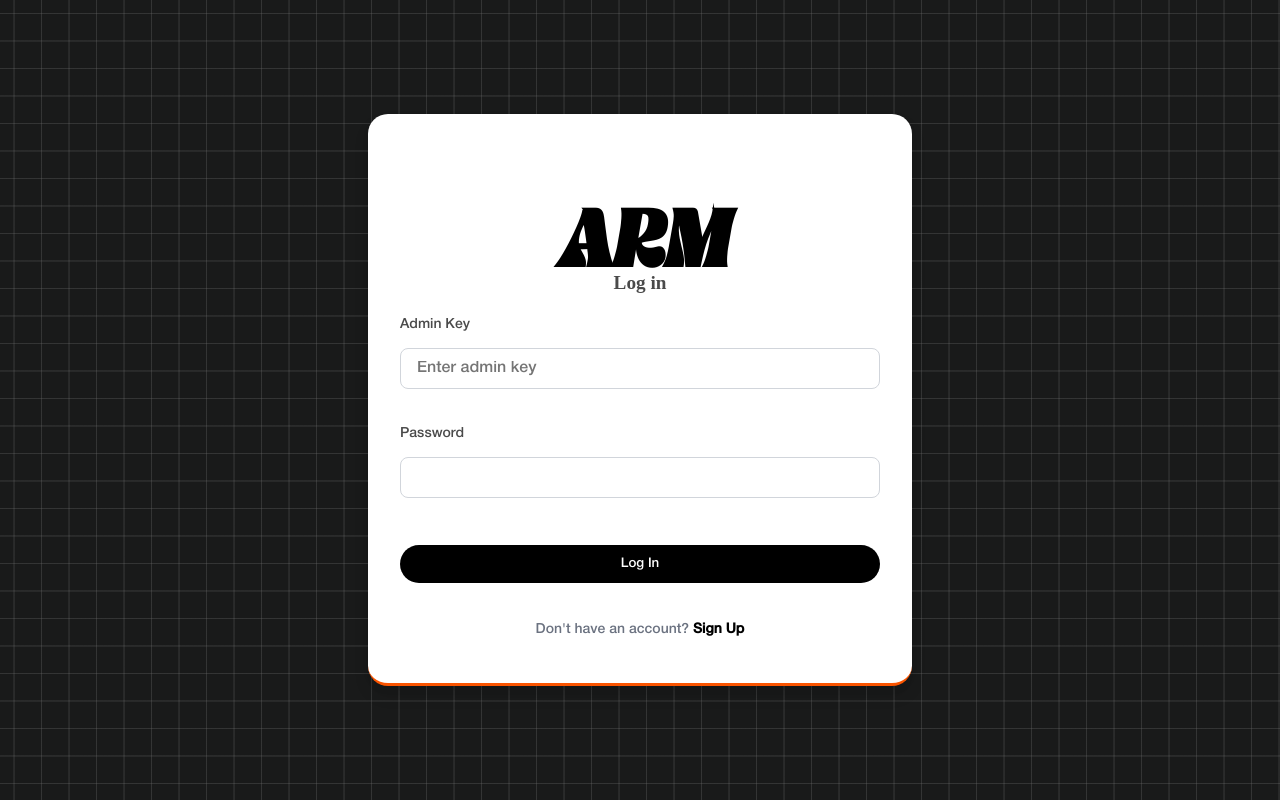
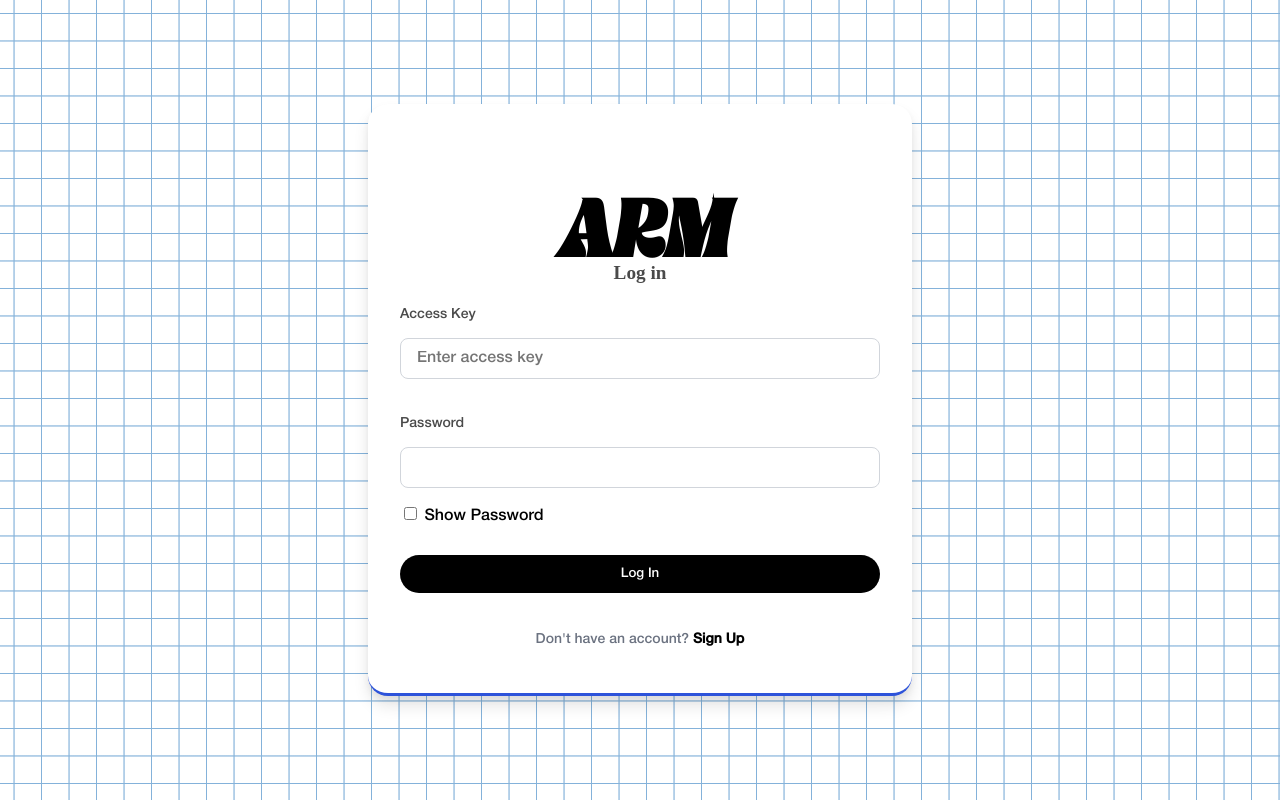
Before and after one commit to isstudint/ARM, a PHP site: page /frontend/login.php in a window 1280 px wide. Run offline with PHP 8.4, Linux system fonts and the light colour scheme; some web fonts are replaced.

Commit message:
validation

```diff
--- a/Css/login.css
+++ b/Css/login.css
@@ -27,14 +27,13 @@ html, body {
   padding: 0;
 }
 
+
 .container {
   width: 100%;
   height: 100%;
-  --color: rgba(114, 114, 114, 0.3);
-  background-color: #191a1a;
-  background-image: linear-gradient(0deg, transparent 24%, var(--color) 25%, var(--color) 26%, transparent 27%,transparent 74%, var(--color) 75%, var(--color) 76%, transparent 77%,transparent),
-      linear-gradient(90deg, transparent 24%, var(--color) 25%, var(--color) 26%, transparent 27%,transparent 74%, var(--color) 75%, var(--color) 76%, transparent 77%,transparent);
-  background-size: 55px 55px;
+   --color: #84b2da;
+ background-image: linear-gradient(0deg, transparent 24%, var(--color) 25%, var(--color) 26%, transparent 27%,transparent 74%, var(--color) 75%, var(--color) 76%, transparent 77%,transparent), linear-gradient(90deg, transparent 24%, var(--color) 25%, var(--color) 26%, transparent 27%,transparent 74%, var(--color) 75%, var(--color) 76%, transparent 77%,transparent);
+      background-size: 55px 55px;
   display: flex;
   align-items: center;
   justify-content: center;
@@ -69,7 +68,7 @@ body {
     padding: 2rem;
     border-radius: 1.25rem;
     box-shadow: 0 10px 15px rgba(0, 0, 0, 0.1), 0 4px 6px rgba(0, 0, 0, 0.05);
-  border-bottom: 3px solid #fa5400;
+  border-bottom: 3px solid #2d53da;
   animation: fadeIn 0.4s ease-out;
 
 }
--- a/frontend/login.php
+++ b/frontend/login.php
@@ -6,53 +6,48 @@ include ("func.php");
 $error_msg = "";
 
 if($_SERVER['REQUEST_METHOD'] == "POST"){
-    $admin_key = isset($_POST['accesskey']) ? $_POST['accesskey'] : '';
+    $access_key = isset($_POST['accesskey']) ? $_POST['accesskey'] : '';
     $password = isset($_POST['password']) ? $_POST['password'] : '';
 
-    if(!empty($admin_key) && !empty($password)){
-        $query = "SELECT * FROM users WHERE is_admin >= 1 LIMIT 1";
-        $result = mysqli_query($conn, $query);
+    if(!empty($access_key) && !empty($password)){
+        // Query to find user with the provided access key
+        $query = "SELECT * FROM users WHERE access_key = ?";
+        $stmt = $conn->prepare($query);
+        $stmt->bind_param("s", $access_key);
+        $stmt->execute();
+        $result = $stmt->get_result();
 
-        if($result && mysqli_num_rows($result) > 0){
-            $user_data = mysqli_fetch_assoc($result);
+        if($result && $result->num_rows > 0){
+            $user_data = $result->fetch_assoc();
 
-            $valid_admin_keys = array("ARM2023admin", "RapRap2023", "Ronz2023", "Marvs2023","Fein");
-            $valid_coach_keys = array("Respect", "MG","DNA");
-
-            if(in_array($admin_key, $valid_admin_keys) && $user_data['password'] === $password){
+            // Verify the password (plain text comparison)
+            if($password === $user_data['password']){
+                // Set session variables
                 $_SESSION['id'] = $user_data['id'];
                 $_SESSION['fullname'] = $user_data['fullname'];
-                $_SESSION['is_admin'] = 1;
+                $_SESSION['is_admin'] = $user_data['is_admin'];
 
                 header("Location: teams.php");
-                die;
-            }
-            else if(in_array($admin_key, $valid_coach_keys) && $user_data['password'] === $password){
-                $_SESSION['id'] = $user_data['id'];
-                $_SESSION['fullname'] = $user_data['fullname'];
-                $_SESSION['is_admin'] = 2;
-
-                header("Location: teams.php");
-                die;
-            }
-            else {
+                exit();
+            } else {
                 $error_msg = "Invalid access key or password!";
             }
         } else {
-            $error_msg = "No user account found!";
+            $error_msg = "Access key not registered!";
         }
     } else {
         $error_msg = "Please enter both access key and password!";
     }
 }
 ?>
+
 <!DOCTYPE html>
 <html lang="en">
 <head>
     <meta charset="UTF-8">
     <meta name="viewport" content="width=device-width, initial-scale=1.0">
     <title>ARM - Log In</title>
-    <link rel="stylesheet" href="../Css/login.css">
+    <link rel ="stylesheet" href="../Css/login.css">
 </head>
 
 <body class="container">
@@ -62,15 +57,18 @@ if($_SERVER['REQUEST_METHOD'] == "POST"){
         <?php if($error_msg): ?>
             <div style="color: red; text-align: center; margin-bottom: 1rem;"><?php echo $error_msg; ?></div>
         <?php endif; ?>
-        <form action="login.php" method="POST">
+        <form action="login.php" method="POST" id="form">
             <div class="input-group">
-                <label for="accesskey" class="input-label">Admin Key</label>
-                <input type="text" id="accesskey" name="accesskey" required class="input-field" placeholder="Enter admin key">
+                <label for="accesskey" class="input-label">Access Key</label>
+                <input type="text" id="accesskey" name="accesskey" required class="input-field" placeholder="Enter access key">
+                <div class="error"></div>
             </div>
 
             <div class="input-group">
                 <label for="password" class="input-label">Password</label>
                 <input type="password" id="password" name="password" required class="input-field">
+                <div class="error"></div>
+                 <input type="checkbox" id="showPassword"> <label for="showPassword">Show Password</label>
             </div>
 
             <button type="submit" class="submit-button">Log In</button>
@@ -80,5 +78,12 @@ if($_SERVER['REQUEST_METHOD'] == "POST"){
             </p>
         </form>
     </div>
+
 </body>
+ <script>
+    document.getElementById("showPassword").addEventListener("change", function () {
+        const passwordInput = document.getElementById("password");
+        passwordInput.type = this.checked ? "text" : "password";
+    });
+</script>
 </html>
```
Also changed, not shown: Css/signup.css (+4 -6 lines), frontend/signup.php (+47 -11 lines).
